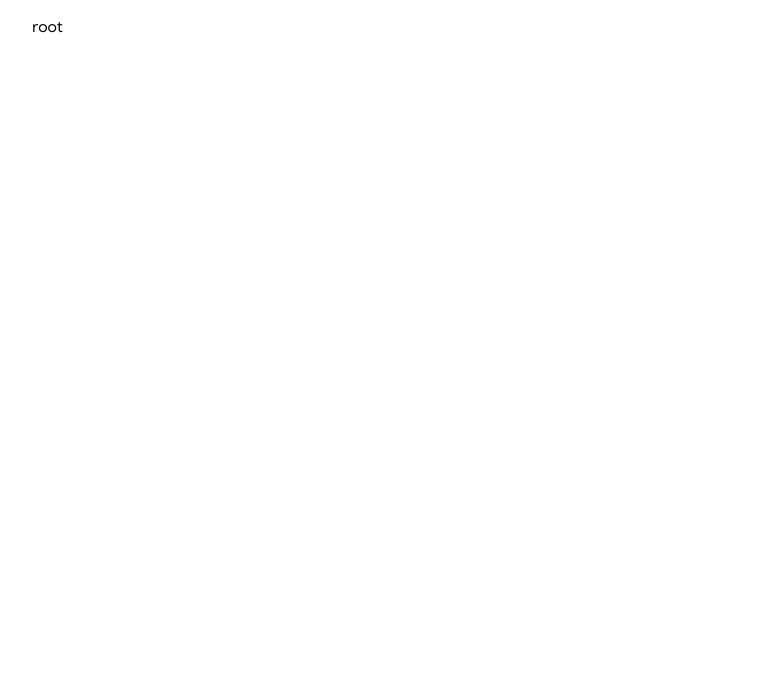
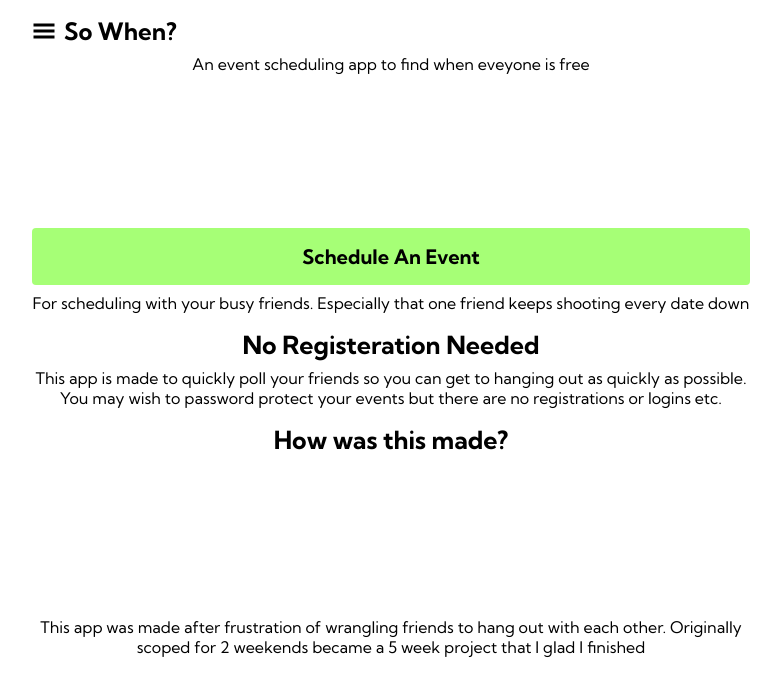
Before and after one commit to elbert-git/when, a React (Vite) app in the folder frontend/: page / in a window 1280 px wide. Shown: the top 696 px of the page, without its empty margins (249-1030 px from the left). Built offline with nearby package versions, Linux system fonts and the light colour scheme.

Commit message:
home page vomit one

```diff
--- a/frontend/src/App.tsx
+++ b/frontend/src/App.tsx
@@ -3,13 +3,14 @@ import EventRoute from "./routes/EventRoute/EventRoute";
 import EditRoute from "./routes/editRoute/EditRoute";
 import NewRoute from "./routes/newRoute/NewRoute";
 import PasswordRoute from "./routes/passwordRoute/PasswordRoute";
+import HomeRoute from "./routes/homeRoute/HomeRoute";
 
 export default function App() {
     return (
         <div className="padding">
             <BrowserRouter>
                 <Routes>
-                    <Route path="/" element={<>root</>} />
+                    <Route path="/" element={<HomeRoute />} />
                     <Route path="/event/:eventId" element={<EventRoute />} />
                     <Route path="/edit/:eventId" element={<EditRoute />} />
                     <Route
--- a/frontend/src/commonComponents/HeaderLogo.tsx
+++ b/frontend/src/commonComponents/HeaderLogo.tsx
@@ -1,5 +1,6 @@
 import React, { useState } from "react";
 import { useNavigate } from "react-router-dom";
+import { GiHamburgerMenu } from "react-icons/gi";
 
 export default function HeaderLogo() {
     const [isOpen, setIsOpen] = useState(false);
@@ -11,15 +12,22 @@ export default function HeaderLogo() {
 
     return (
         <div className="root-logo-header">
-            <div onClick={handleToggle} style={{ cursor: "pointer" }}>
-                So When
+            <div
+                onClick={handleToggle}
+                style={{
+                    cursor: "pointer",
+                    display: "flex",
+                    alignItems: "center",
+                }}
+            >
+                <GiHamburgerMenu style={{ marginRight: "8px" }} /> So When?
             </div>
             {isOpen && (
                 <div className="dropdown-menu">
                     <div
                         className="dropdown-item"
                         onClick={() => {
-                            nav("/home");
+                            nav("/");
                         }}
                     >
                         Home
--- a/frontend/src/index.css
+++ b/frontend/src/index.css
@@ -461,7 +461,7 @@ table {
     margin-top: 1rem;
 }
 
-/* Dropdown Menu Styles */
+/* ------------------------------------------------------------------- header logo drop down */
 .dropdown-menu {
     position: absolute;
     background-color: #f9f9f9;
@@ -483,3 +483,15 @@ table {
 .dropdown-item:hover {
     background-color: #f1f1f1;
 }
+
+/* ------------------------------------------------------------------- home page */
+.root-home-route {
+}
+.root-home-route p {
+    margin-top: 0.5rem;
+    text-align: center;
+}
+.root-home-route h5 {
+    margin-top: 1rem;
+    text-align: center;
+}
--- a/frontend/src/routes/editRoute/EditRoute.tsx
+++ b/frontend/src/routes/editRoute/EditRoute.tsx
@@ -6,6 +6,7 @@ import EventData from "../../EventData";
 import { useNavigate } from "react-router-dom";
 import ErrorLabel from "../../commonComponents/ErrorLabel";
 import { isDateTodayOrFuture, isEndDateWithinTwoWeeks } from "../../utilities";
+import HeaderLogo from "../../commonComponents/HeaderLogo";
 
 function MemberRow(props: {
     name: string;
@@ -149,6 +150,7 @@ export default function EditRoute() {
 
     return eventData ? (
         <div className="root-edit-event">
+            <HeaderLogo />
             <RedHeader>
                 <h1>Event Settings</h1>
             </RedHeader>
--- /dev/null
+++ b/frontend/src/routes/homeRoute/HomeRoute.tsx
@@ -0,0 +1,39 @@
+import { useNavigate } from "react-router-dom";
+import HeaderLogo from "../../commonComponents/HeaderLogo";
+
+export default function HomeRoute() {
+    const nav = useNavigate();
+    return (
+        <div className="root-home-route">
+            <HeaderLogo />
+            <p>An event scheduling app to find when eveyone is free</p>
+            <video src=""></video>
+            <button
+                className="button-green"
+                onClick={() => {
+                    nav("/new");
+                }}
+            >
+                Schedule An Event
+            </button>
+            <p>
+                For scheduling with your busy friends. Especially that one
+                friend keeps shooting every date down
+            </p>
+            <h5>No Registeration Needed</h5>
+            <p>
+                This app is made to quickly poll your friends so you can get to
+                hanging out as quickly as possible. You may wish to password
+                protect your events but there are no registrations or logins
+                etc.
+            </p>
+            <h5>How was this made?</h5>
+            <video src=""></video>
+            <p>
+                This app was made after frustration of wrangling friends to hang
+                out with each other. Originally scoped for 2 weekends became a 5
+                week project that I glad I finished
+            </p>
+        </div>
+    );
+}
```
Also changed, not shown: 2 other files (tests, documents, lock files or other folders).
